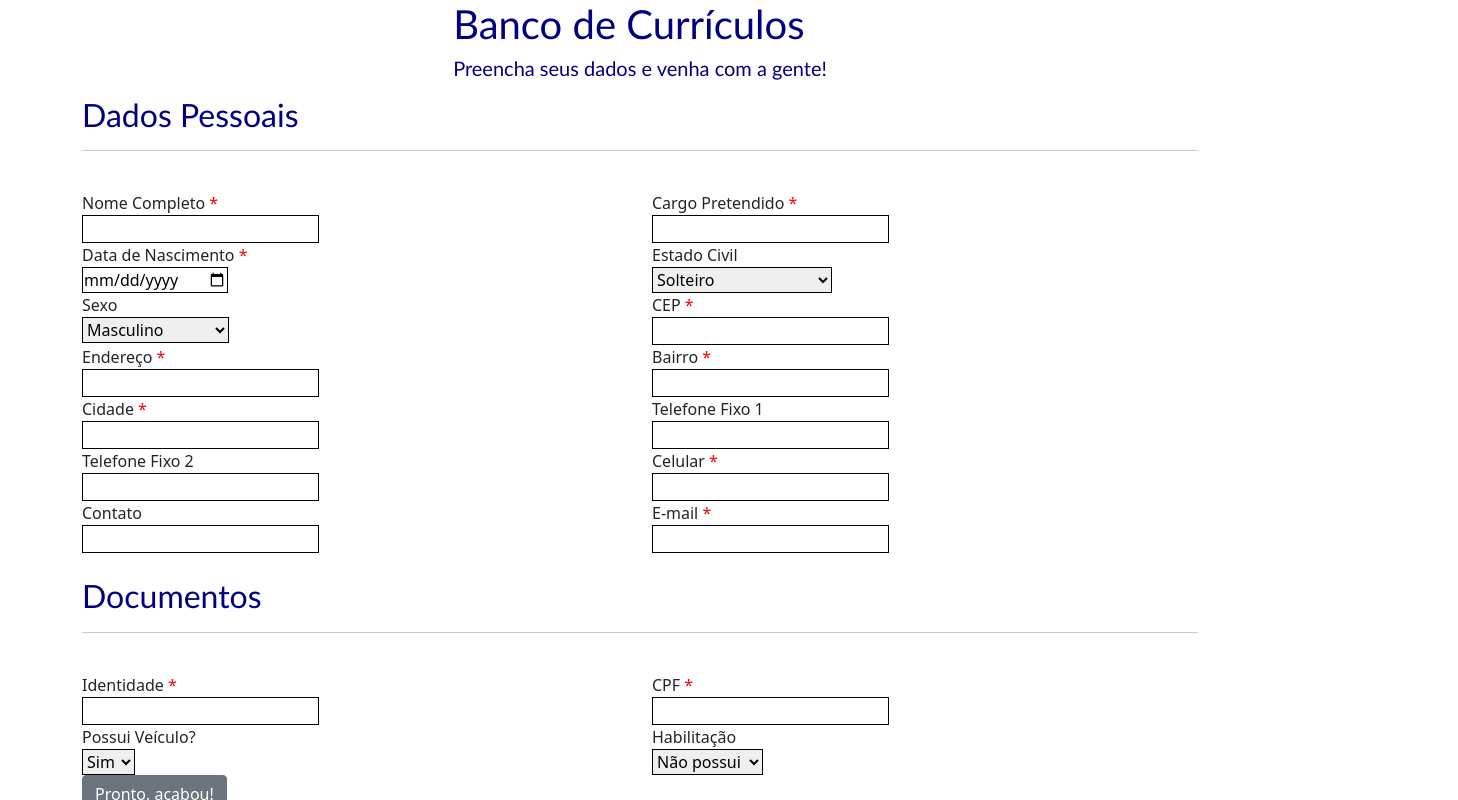
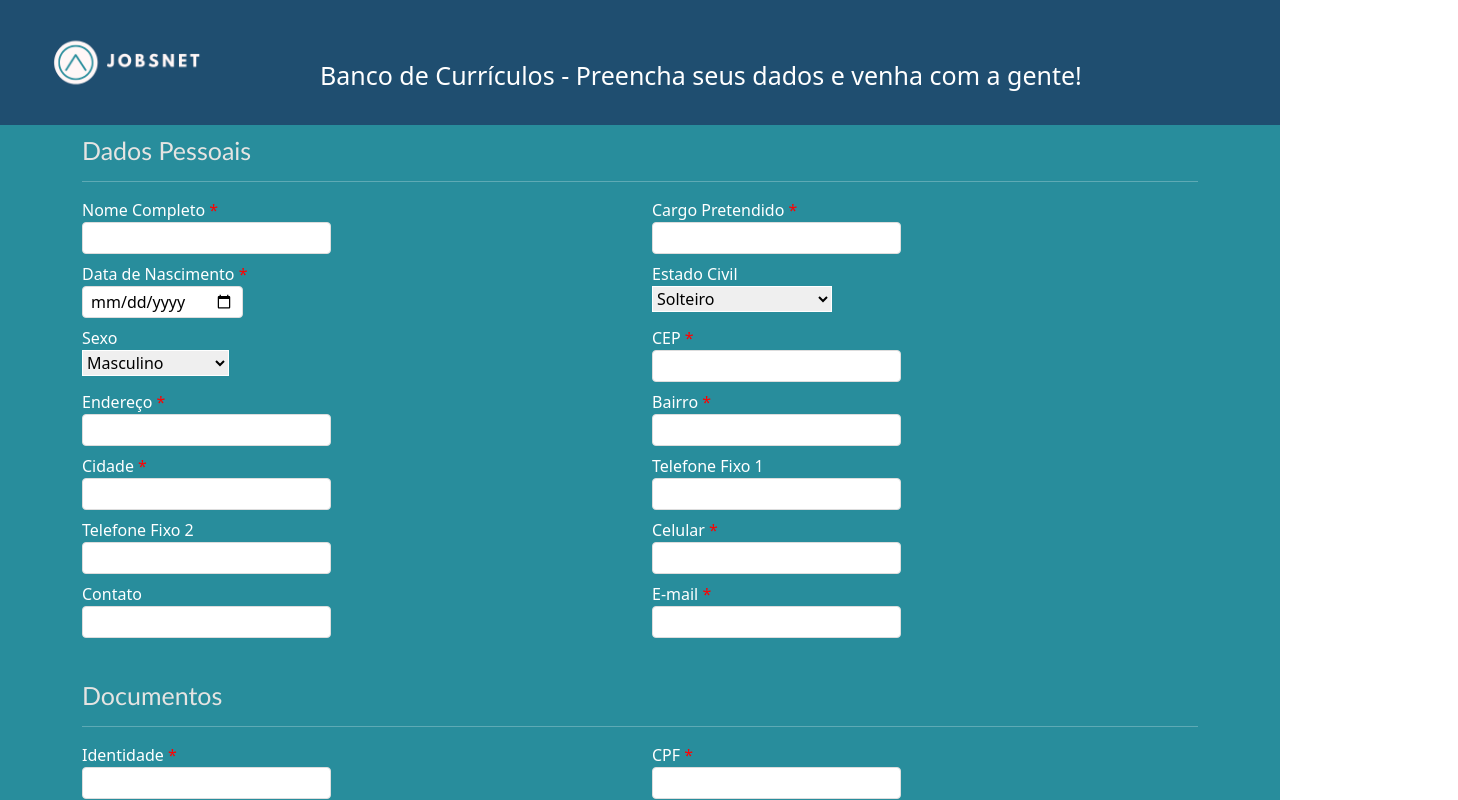
Before and after one commit to celamyrrha/front-star-tech, a React (Create React App) app: page / in a window 1280 px wide. Shown: the top 800 px of the page, 1458 px wide, since content can reach past the window. Built offline with nearby package versions, Linux system fonts and the light colour scheme.

Commit message:
formatação e cabeçalho

```diff
--- a/package.json
+++ b/package.json
@@ -12,6 +12,7 @@
     "react-bootstrap": "^1.6.1",
     "react-dom": "^17.0.2",
     "react-hook-form": "^7.14.0",
+    "react-router-dom": "^5.2.1",
     "react-scripts": "4.0.3",
     "reactstrap": "^8.9.0",
     "styled-components": "^5.3.1",
--- a/src/App.js
+++ b/src/App.js
@@ -4,20 +4,24 @@ import axios from 'axios';
 import 'bootstrap/dist/css/bootstrap.min.css';
 import { Form, Button, Container, Col, Row } from 'reactstrap';
 import * as S from './styled';
+import Header from './components/Header'
 
-const Titulo = styled.h2`
-  color: #000080;
-  font-family: 'Gill Sans', 'Gill Sans MT', Calibri, 'Trebuchet MS', sans-serif;
-`;
 const Subtitulo = styled.h2`
-  color: #000080;
+  padding-top:10px;
+  color: #e5e4e2;
+  font-size: 25px;
   font-family: 'Gill Sans', 'Gill Sans MT', Calibri, 'Trebuchet MS', sans-serif;
 `;
 const FormInput = styled.input`
-border: 1px solid;
+border: 1px solid #ddd;
+height 2rem;
+padding: 0 .5rem;
+margin-bottom: 0.5rem;
+border-radius: .25rem;
+
 `;
 const FormSelect = styled.select`
-border: 1px solid;
+border: 1px solid #fff;
 `;
 const Red = styled.span`
 color: red;
@@ -98,19 +102,15 @@ const App = () => {
 
   return (
 <>
+<Header />
 <S.HomeContainer>
-<Titulo>
-      <h1>Banco de Currículos</h1>
-      <h5>Preencha seus dados e venha com a gente!</h5>
-</Titulo>
-
-    <Container>
+      <Container>
     <Form>
       <Row>
     <Col>
     <Subtitulo>Dados Pessoais</Subtitulo>
       <hr/>
-      <br/>
+
     </Col>
     </Row>
     <Row>
@@ -178,7 +178,7 @@ const App = () => {
         }} onChange={(e) => {
           setForm({ ...form, cep: e.target.value });
         }} value={form.cep} required></FormInput>
-        <ErrorSpan isError={enderecoError}>Este campo deve ser preenchido</ErrorSpan>
+        <ErrorSpan isError={cepError}>Este campo deve ser preenchido</ErrorSpan>
       </div>
 
         </Col>
@@ -266,7 +266,6 @@ const App = () => {
     <br/>
     <Subtitulo>Documentos</Subtitulo>
       <hr/>
-      <br/>
     </Col>
     </Row>
       <Row>
@@ -285,7 +284,7 @@ const App = () => {
         <FormInput type="number" onChange={(e) => {
           setForm({ ...form, cpf: e.target.value });
         }} value={form.cpf}></FormInput>
-        <ErrorSpan isError={cpfError}>CPF já cadastrado!</ErrorSpan>
+        <ErrorSpan isError={cpfError}>Este campo deve ser preenchido</ErrorSpan>
       </div>
         </Col>
       </Row>
@@ -314,8 +313,12 @@ const App = () => {
       </div>
         </Col>
       </Row>
+      <Row>
+        <Col>
+        <S.Botao onClick={() => createCandidate()}>Pronto, acabou!</S.Botao>
+        </Col>
+      </Row>
 
-      <Button onClick={() => createCandidate()}>Pronto, acabou!</Button>
     </Form>
     </Container>
     </S.HomeContainer>
--- /dev/null
+++ b/src/components/Header/Header.css
@@ -0,0 +1,18 @@
+.app-header {
+    display:flex;
+    align-items:initial;
+    padding: 10px;
+    background-color: #1f4e70;
+}
+.titulo {
+    display:block;
+    color: white;
+    align-content: center;
+    padding-top: 32px;
+    padding-left: 70px;
+}
+h1{
+    font-size: 25px;
+    text-align: center;
+
+}
--- /dev/null
+++ b/src/components/Header/Header.js
@@ -0,0 +1,19 @@
+import React from 'react'
+import logo from './logo-jobs.png'
+
+
+import './Header.css'
+
+const Header = () => (
+    <header className="app-header">
+
+        <img src={logo} alt="logo" width="240px" height="105px"/>
+        <div className="titulo">
+        <h1>Banco de Currículos - Preencha seus dados e venha com a gente!</h1>
+
+        </div>
+
+    </header>
+)
+
+export default Header
--- /dev/null
+++ b/src/components/Header/index.js
@@ -0,0 +1 @@
+export { default } from './Header'
--- a/src/styled.js
+++ b/src/styled.js
@@ -6,4 +6,18 @@ display: flex;
 align-items: center;
 justify-content: center;
 flex-direction: column;
+background-size: cover;
+background-color:#288d9c;
+color: #fff;
 `;
+
+export const Botao = styled.button`
+height: 2rem;
+border 0px;
+background: #808080;
+padding: 0 .5rem;
+color: #fff;
+border-radius: .25rem;
+width: 172vh;
+margin-top: 20px;
+`;
```
Also changed, not shown: src/Header.js (deleted), src/components/Header/logo-jobs.png (renamed from logo-jobs.png), 1 other file (tests, documents, lock files or other folders).
